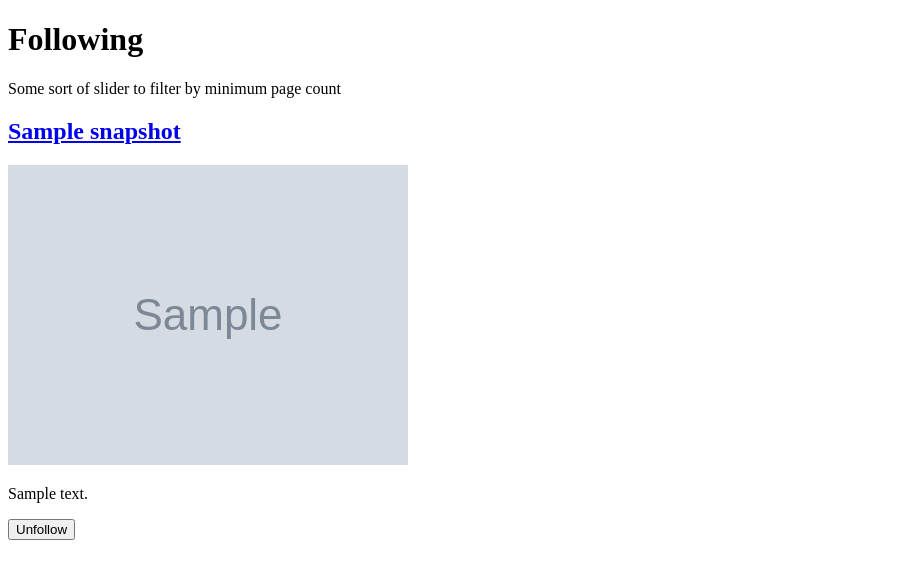
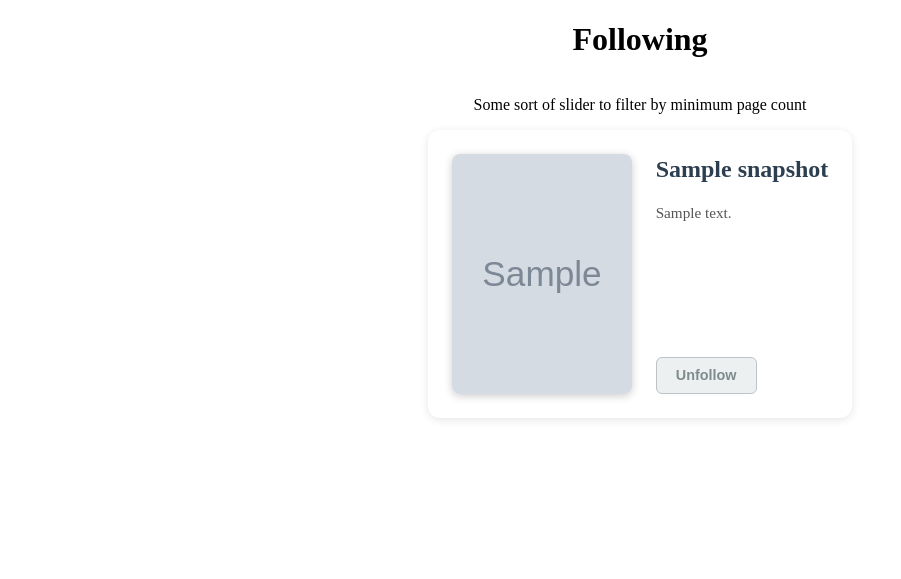
Before and after one commit to LokiLin14/royal-road-monitor, a Flask app: page /watched in a window 1280 px wide. Shown: the part 26-605 px from the top of the page, without its empty margins (0-901 px from the left). Run offline with Flask 3, Linux system fonts and the light colour scheme; tables that the repository leaves empty hold one stand-in row (values such as "Sample post"); grey boxes marked "Sample" are stand-in pictures.

Commit message:
Feature: better fiction display

```diff
--- a/royalroad/models.py
+++ b/royalroad/models.py
@@ -30,7 +30,7 @@ class FictionSnapshot(Base):
         self.from_ranking = from_ranking
 
     def description_paragraphs(self):
-        return self.description.split('\n\n')
+        return self.description.split('\n')
 
     def __repr__(self) -> str:
         return '<FictionSnapshot title=%r, snapshot_time=%r>' % (self.title, self.snapshot_time)
--- /dev/null
+++ b/static/fiction-card.css
@@ -0,0 +1,129 @@
+.fiction-list {
+    display: flex;
+    flex-direction: column;
+    align-items: center;
+}
+
+.fiction-list-item {
+    display: flex;
+    gap: 1.5rem;
+    padding: 1.5rem;
+    margin-bottom: 2rem;
+    background: #ffffff;
+    border-radius: 12px;
+    box-shadow: 0 2px 8px rgba(0, 0, 0, 0.1);
+    max-width: 900px;
+}
+
+/* Cover image styling */
+.fiction-list-item img {
+    width: 180px;
+    height: 240px;
+    object-fit: cover;
+    border-radius: 8px;
+    box-shadow: 0 2px 8px rgba(0, 0, 0, 0.2);
+    flex-shrink: 0;
+}
+
+/* Content area */
+.fiction-content {
+    flex: 1;
+    display: flex;
+    flex-direction: column;
+}
+
+/* Title styling */
+.fiction-list-item h2 {
+    margin: 0 0 1rem 0;
+    font-size: 1.5rem;
+    font-weight: 700;
+    line-height: 1.3;
+    color: #2c3e50;
+}
+
+.fiction-list-item a {
+    text-decoration: none;
+    color: inherit;
+}
+
+.fiction-list-item a:hover {
+    color: #3498db;
+}
+
+/* Description paragraphs */
+.fiction-list-item p {
+    margin: 0 0 0.8rem 0;
+    line-height: 1.6;
+    color: #555;
+    font-size: 0.95rem;
+}
+
+.fiction-list-item p:empty {
+    display: none;
+}
+
+/* Button container */
+.fiction-actions {
+    display: flex;
+    gap: 0.8rem;
+    margin-top: auto;
+    padding-top: 1.5rem;
+}
+
+/* Button styling */
+.follow-fiction,
+.discard-fiction {
+    padding: 0.6rem 1.2rem;
+    border: none;
+    border-radius: 6px;
+    font-size: 0.9rem;
+    font-weight: 600;
+    cursor: pointer;
+    flex-shrink: 0;
+}
+
+.follow-fiction {
+    background: #3498db;
+    color: white;
+}
+
+.follow-fiction:hover {
+    background: #2980b9;
+    transform: translateY(-1px);
+}
+
+.discard-fiction {
+    background: #ecf0f1;
+    color: #7f8c8d;
+    border: 1px solid #bdc3c7;
+}
+
+.discard-fiction:hover {
+    background: #d5dbdb;
+    color: #34495e;
+}
+
+/* Responsive design */
+@media (max-width: 768px) {
+    .fiction-list-item {
+        flex-direction: column;
+        gap: 1rem;
+        padding: 1rem;
+    }
+
+    .fiction-list-item img {
+        width: 120px;
+        height: 160px;
+        align-self: center;
+    }
+
+    .fiction-actions {
+        flex-direction: column;
+        gap: 0.5rem;
+    }
+
+    .follow-fiction,
+    .discard-fiction {
+        width: 100%;
+    }
+}
--- a/templates/base.html
+++ b/templates/base.html
@@ -5,11 +5,11 @@
     <title>{% block title %}{% endblock %} | Customisable Rising Stars</title>
 </head>
 <body>
-    <nav>
+    <div class="navbar">
         <a href="{{ url_for('new') }}">New</a>
         <a href="{{ url_for('watched') }}">Following</a>
         <a href="{{ url_for('data') }}">Data</a>
-    </nav>
+    </div>
 
     {% block body %}
     {% endblock %}
--- a/templates/macros/fiction_render.html
+++ b/templates/macros/fiction_render.html
@@ -1,7 +1,19 @@
 {% macro display_fiction(fiction) %}
-    <a href="{{ fiction.url }}"><h2> {{ fiction.title }}</h2></a>
+<div class="fiction-list-item">
     <img src="{{ fiction.cover_url }}" alt="fiction cover image">
-    {% for paragraph in fiction.description_paragraphs() %}
-        <p> {{ paragraph }} </p>
-    {% endfor %}
+
+    <div class="fiction-content">
+        <a href="{{ fiction.url }}">
+            <h2>{{ fiction.title }}</h2>
+        </a>
+
+        {% for paragraph in fiction.description_paragraphs() %}
+            <p>{{ paragraph }}</p>
+        {% endfor %}
+
+        <div class="fiction-actions">
+            {{ caller() }}
+        </div>
+    </div>
+</div>
 {% endmacro %}
--- a/templates/watched.html
+++ b/templates/watched.html
@@ -6,19 +6,16 @@
 {% endblock %}
 
 {% block body %}
-    <h1> Following </h1>
-
-    <div id="filters">
-        <p> Some sort of slider to filter by minimum page count </p>
-    </div>
-
-    <div id="fiction-list">
+    <link rel="stylesheet" href="{{  url_for('static', filename='fiction-card.css')}}">
+    <div class="fiction-list">
+        <h1> Following </h1>
+        <div id="filters">
+            <p> Some sort of slider to filter by minimum page count </p>
+        </div>
         {% for fiction in fictions %}
-            <div class="fiction-list-item">
-                {{ display_fiction(fiction) }}
-                <button> Unfollow </button>
-            </div>
+            {% call display_fiction(fiction) %}
+                <button class="discard-fiction"> Unfollow </button>
+            {% endcall %}
         {% endfor %}
     </div>
-
 {% endblock %}
```
Also changed, not shown: royalroad/scraper.py (+9 -1 lines), templates/homepage.html (+5 -6 lines).
